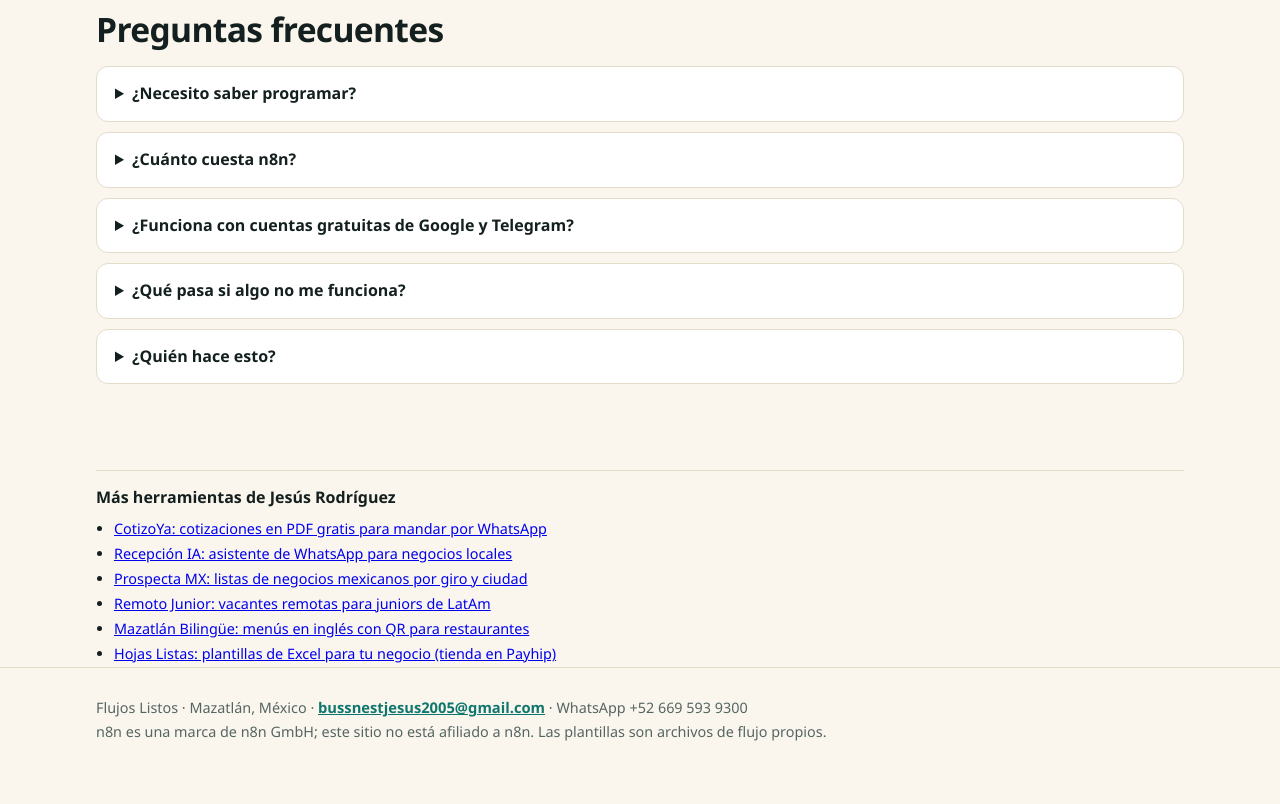
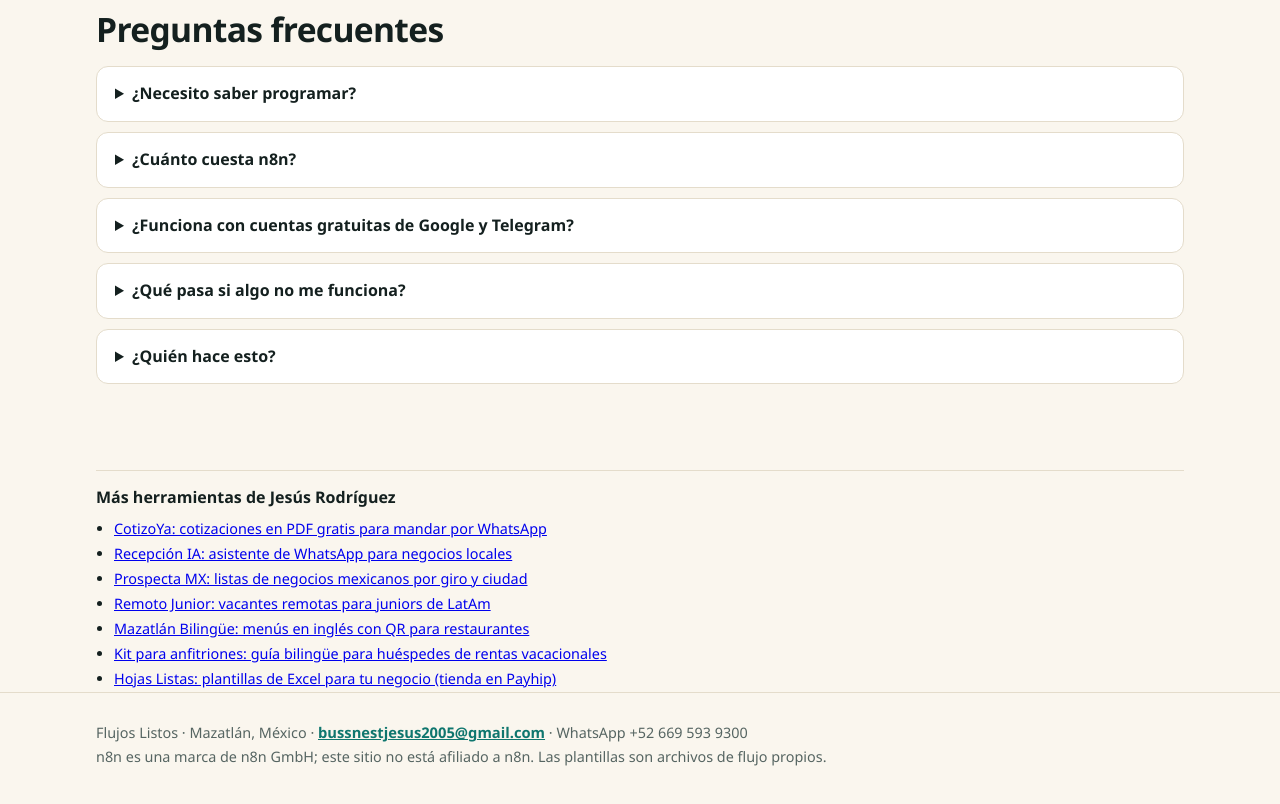
Before and after one commit to Jesus-Jazisenot/flujos-listos, a plain HTML site: page index.html in a window 1280 px wide. Shown: the part 3770-4574 px from the top of the page. Before the commit the page ends 4553 px from the top, so only its background shows below. Drawn offline with Linux system fonts and the light colour scheme.

Commit message:
Enlace a Kit para anfitriones en Más herramientas

```diff
--- a/index.html
+++ b/index.html
@@ -155,7 +155,7 @@ footer{border-top:1px solid var(--line);padding:28px 0 40px;color:var(--mut);fon
 <details><summary>¿Qué pasa si algo no me funciona?</summary><p>Escríbeme por WhatsApp o correo con una captura del error y lo revisamos. La guía de cada flujo trae sus errores más comunes.</p></details>
 <details><summary>¿Quién hace esto?</summary><p>Jesús Rodríguez, estudiante de Ingeniería en Sistemas en Mazatlán, que construye automatizaciones con n8n para negocios.</p></details>
 </div></section>
-<div class="wrap"><aside class="mas" aria-labelledby="mas-t"><h2 id="mas-t">Más herramientas de Jesús Rodríguez</h2><ul><li><a href="https://jesus-jazisenot.github.io/cotizoya/">CotizoYa: cotizaciones en PDF gratis para mandar por WhatsApp</a></li><li><a href="https://jesus-jazisenot.github.io/recepcion-ia/">Recepción IA: asistente de WhatsApp para negocios locales</a></li><li><a href="https://jesus-jazisenot.github.io/prospecta-mx/">Prospecta MX: listas de negocios mexicanos por giro y ciudad</a></li><li><a href="https://jesus-jazisenot.github.io/remoto-junior/">Remoto Junior: vacantes remotas para juniors de LatAm</a></li><li><a href="https://jesus-jazisenot.github.io/mazatlan-bilingue/">Mazatlán Bilingüe: menús en inglés con QR para restaurantes</a></li><li><a href="https://payhip.com/HojasListas">Hojas Listas: plantillas de Excel para tu negocio (tienda en Payhip)</a></li></ul></aside>
+<div class="wrap"><aside class="mas" aria-labelledby="mas-t"><h2 id="mas-t">Más herramientas de Jesús Rodríguez</h2><ul><li><a href="https://jesus-jazisenot.github.io/cotizoya/">CotizoYa: cotizaciones en PDF gratis para mandar por WhatsApp</a></li><li><a href="https://jesus-jazisenot.github.io/recepcion-ia/">Recepción IA: asistente de WhatsApp para negocios locales</a></li><li><a href="https://jesus-jazisenot.github.io/prospecta-mx/">Prospecta MX: listas de negocios mexicanos por giro y ciudad</a></li><li><a href="https://jesus-jazisenot.github.io/remoto-junior/">Remoto Junior: vacantes remotas para juniors de LatAm</a></li><li><a href="https://jesus-jazisenot.github.io/mazatlan-bilingue/">Mazatlán Bilingüe: menús en inglés con QR para restaurantes</a></li><li><a href="https://jesus-jazisenot.github.io/kit-anfitriones/">Kit para anfitriones: guía bilingüe para huéspedes de rentas vacacionales</a></li><li><a href="https://payhip.com/HojasListas">Hojas Listas: plantillas de Excel para tu negocio (tienda en Payhip)</a></li></ul></aside>
 </div>
 </main>
 <footer><div class="wrap">Flujos Listos · Mazatlán, México · <a class="lnk" href="mailto:bussnestjesus2005@gmail.com">bussnestjesus2005@gmail.com</a> · WhatsApp +52 669 593 9300<br>n8n es una marca de n8n GmbH; este sitio no está afiliado a n8n. Las plantillas son archivos de flujo propios.</div></footer>
```
